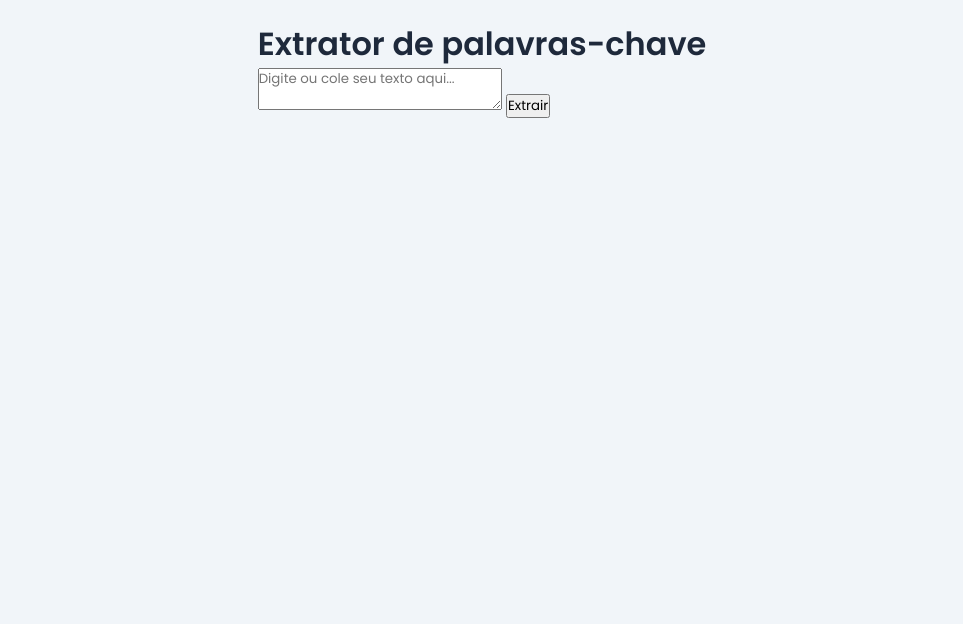
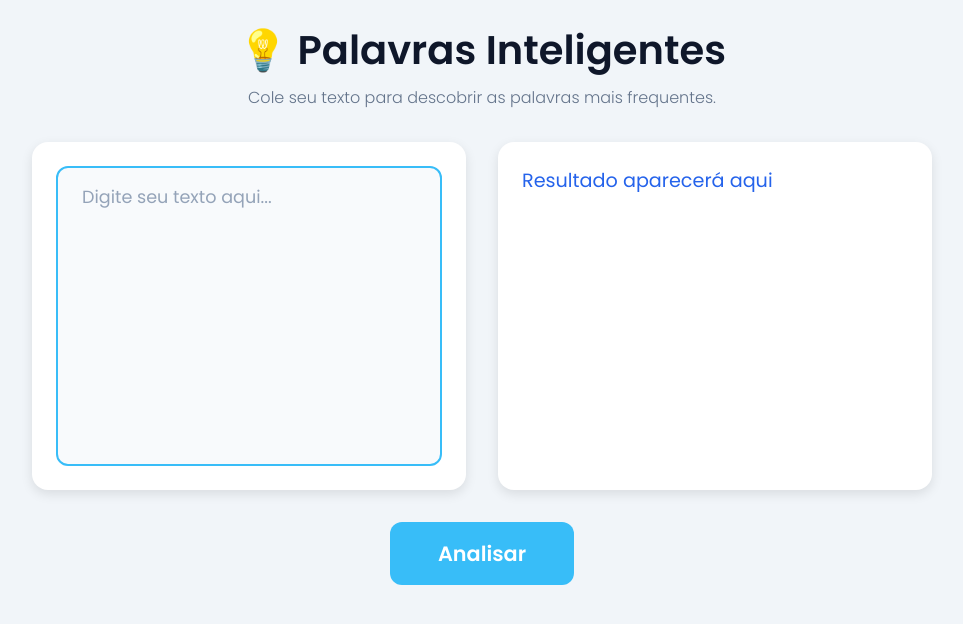
Before and after one commit to Pizzattinho/Strings, a plain HTML site: page index.html in a window 1280 px wide. Shown: the whole page, without its empty margins (158-1121 px from the left). Drawn offline with Linux system fonts and the light colour scheme.

Commit message:
Update index.html
novo html

```diff
--- a/index.html
+++ b/index.html
@@ -1,21 +1,31 @@
 <!DOCTYPE html>
-<html lang="pt-BT">
+<html lang="pt-BR">
 
 <head>
-    <meta charset="UTF-8">
-    <meta name="viewport" content="width=device-width, initial-scale=1.0">
-    <title>Extrator de Palavras-Chave</title>
-    <link rel="stylesheet" href="style.css">
+  <meta charset="UTF-8" />
+  <meta name="viewport" content="width=device-width, initial-scale=1" />
+  <title>Palavras Inteligentes</title>
+  <link rel="stylesheet" href="style.css" />
 </head>
 
 <body>
-    <div class="container">
-        <h1>Extrator de palavras-chave</h1>
-        <textarea id="entrada-de-texto" placeholder="Digite ou cole seu texto aqui..."></textarea>
-        <button id="botao-palavrachave">Extrair</button>
-        <div id="resultado-palavrachave"></div>
-    </div>
-    <script src="script.js"></script>
-</body>
+  <header>
+    <h1>💡 Palavras Inteligentes</h1>
+    <p class="subtitle">Cole seu texto para descobrir as palavras mais frequentes.</p>
+  </header>
 
-</html>
+  <main class="main-container">
+    <section class="input-section">
+      <textarea id="input-text" placeholder="Digite seu texto aqui..."></textarea>
+    </section>
+
+    <section class="result-section">
+      <div id="output-result" class="result-box">Resultado aparecerá aqui</div>
+    </section>
+  </main>
+
+  <div class="button-container">
+    <button id="btn-analyze">Analisar</button>
+  </div>
+
+  <script type="
```
